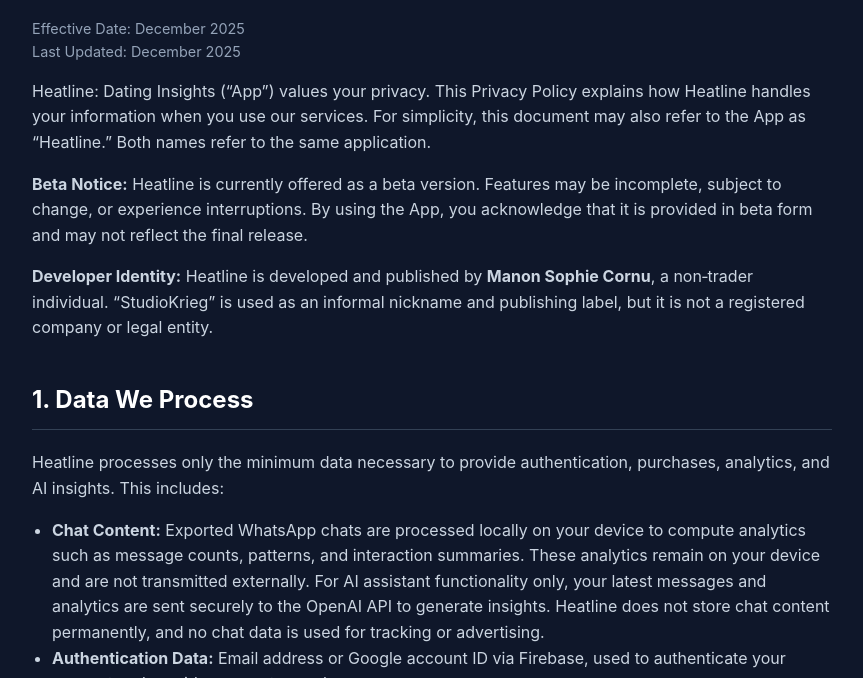
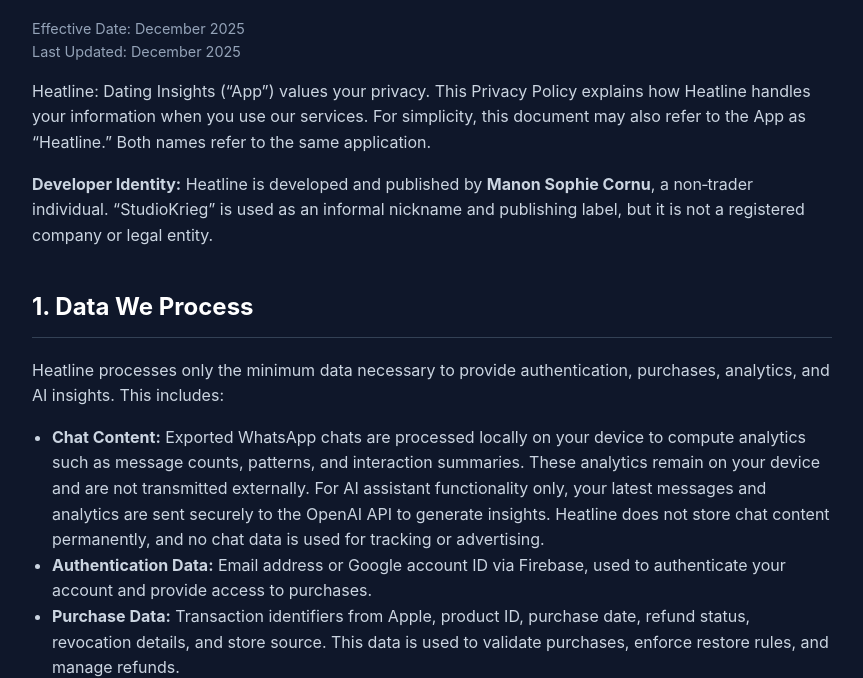
Before and after one commit to studiokrieg21/heatline, a plain HTML site: page privacy.html in a window 1280 px wide. Shown: the part 107-785 px from the top of the page, without its empty margins (208-1071 px from the left). Drawn offline with Linux system fonts and the light colour scheme.

Commit message:
comment out beta testing

```diff
--- a/privacy.html
+++ b/privacy.html
@@ -55,7 +55,7 @@
 
   <p>Heatline: Dating Insights (“App”) values your privacy. This Privacy Policy explains how Heatline handles your information when you use our services. For simplicity, this document may also refer to the App as “Heatline.” Both names refer to the same application.</p>
 
-  <p><strong>Beta Notice:</strong> Heatline is currently offered as a beta version. Features may be incomplete, subject to change, or experience interruptions. By using the App, you acknowledge that it is provided in beta form and may not reflect the final release.</p>
+  <!-- <p><strong>Beta Notice:</strong> Heatline is currently offered as a beta version. Features may be incomplete, subject to change, or experience interruptions. By using the App, you acknowledge that it is provided in beta form and may not reflect the final release.</p> -->
 
   <p><strong>Developer Identity:</strong> Heatline is developed and published by <strong>Manon Sophie Cornu</strong>, a non‑trader individual. “StudioKrieg” is used as an informal nickname and publishing label, but it is not a registered company or legal entity.</p>
 
```
Also changed, not shown: terms.html (+1 -1 lines).
